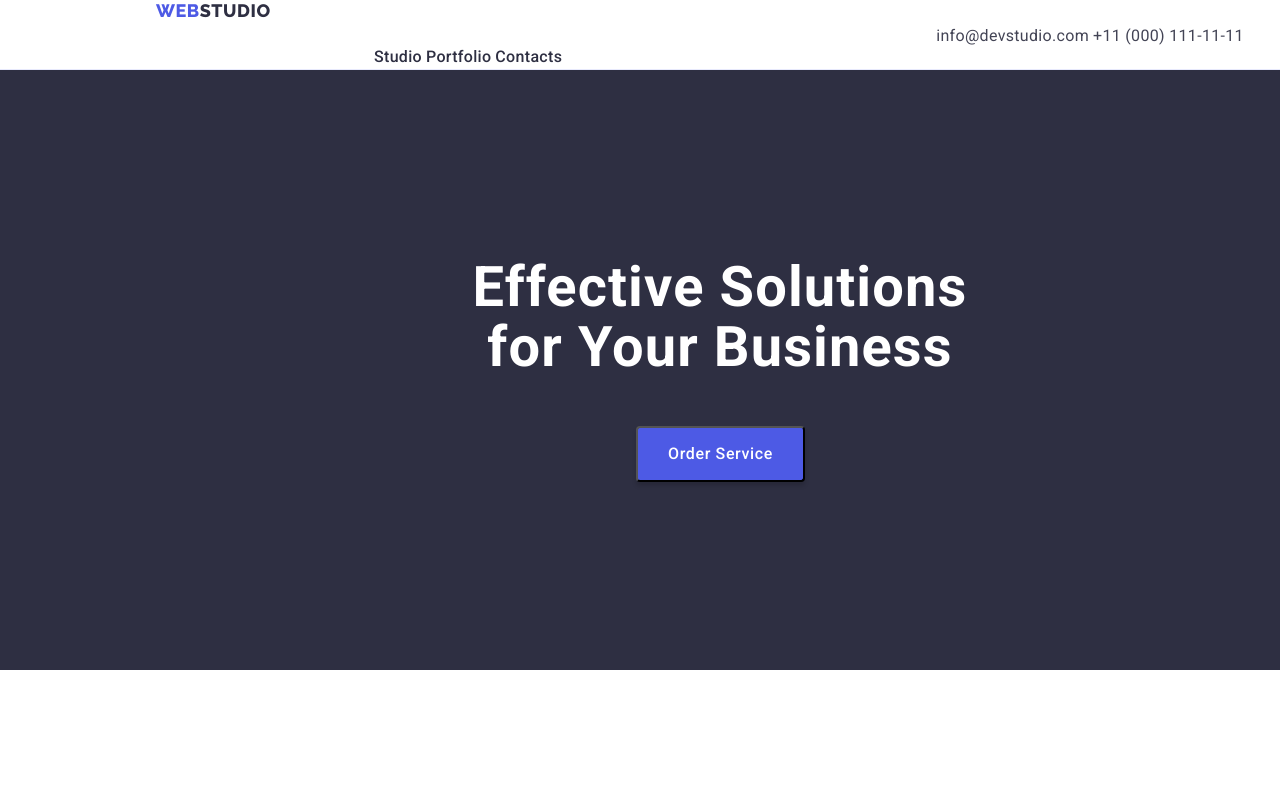
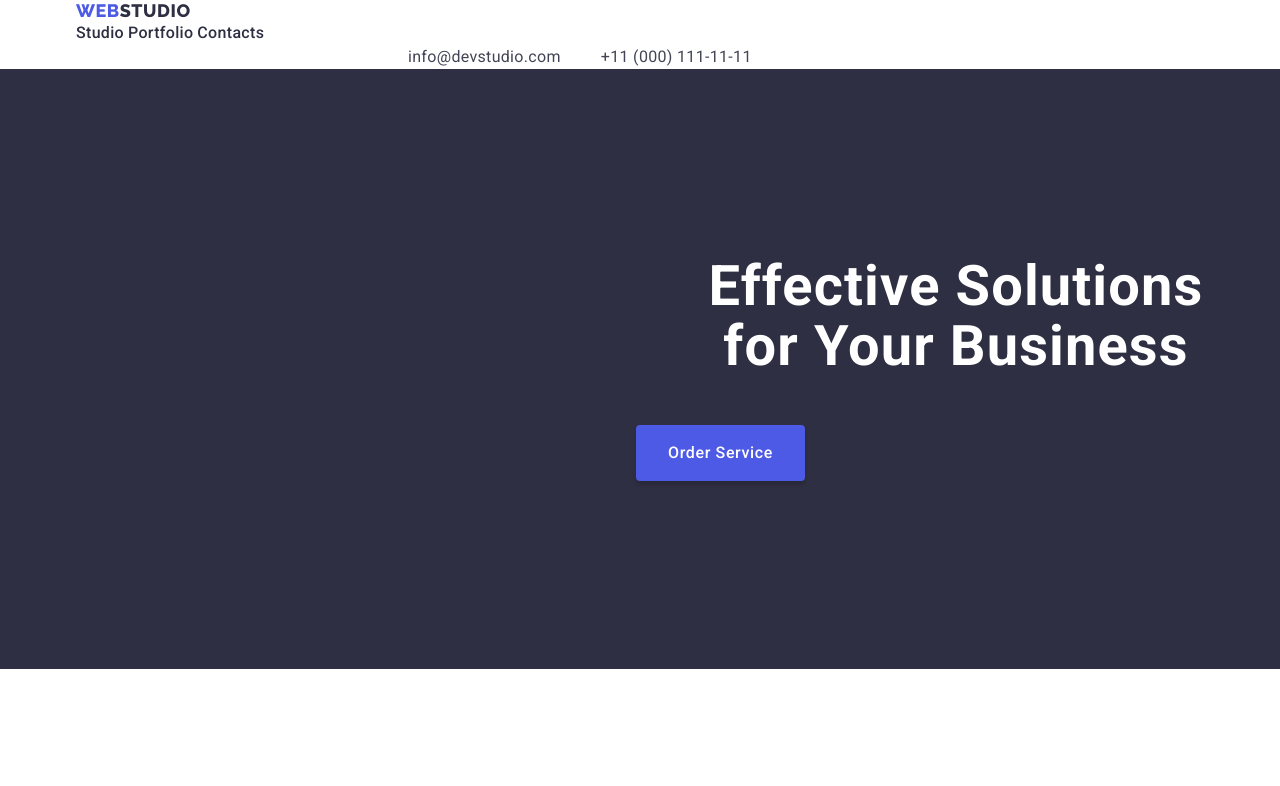
Before and after one commit to sergeysheva32/goit-markup-hw-03, a plain HTML site: page index.html in a window 1280 px wide. Shown: the top 786 px of the page. Drawn offline with nearby package versions, Linux system fonts and the light colour scheme.

Commit message:
Update styles.css

```diff
--- a/css/styles.css
+++ b/css/styles.css
@@ -29,22 +29,25 @@ address li {
   flex-direction: row;
 }
 
-.container {
-  display: flex;
-  box-sizing: border-box;
+.hed {
   border-bottom: 1px solid #e7e9fc;
+  padding-top: 24px;
+  padding-bottom: 24px;
 }
 
-.container .logo {
-  padding: 24px 0 0 156px;
-  margin: 0;
-  text-align: center;
+.main-hed {
+  display: flex;
 }
 
-.container .list {
-  padding: 24px 0 0 374px;
-  margin: 0;
-  text-align: center;
+.container {
+  width: 1158px;
+  margin: 0 auto;
+  padding: 0 15px;
+}
+
+.logo-hed {
+  display: flex;
+  align-items: center;
 }
 
 .logo {
@@ -69,12 +72,18 @@ address li {
   list-style: none;
 }
 
+.hed .list {
+  display: flex;
+  gap: 40px;
+}
+
 .list-menu {
   font-weight: 500;
   font-size: 16px;
   line-height: 1.5;
   letter-spacing: 0.02em;
   color: var(--color-darkgrey);
+  padding: 24px 0;
 }
 
 .list-menu:hover,
@@ -134,7 +143,7 @@ address li {
 
 .hero {
   background-color: var(--color-darkgrey);
-  padding: 0;
+  padding: 188px 0 0 0;
   margin: 0;
   width: 1440px;
   height: 600px;
@@ -148,7 +157,7 @@ address li {
   color: var(--color-white);
   line-height: 1.07;
   margin: 0;
-  padding-top: 188px;
+  padding-left: 472px;
 }
 
 .header-two {
@@ -196,6 +205,7 @@ address li {
 img {
   margin: 0;
   padding: 0;
+  display: block;
 }
 
 /*section 4 */
@@ -252,12 +262,17 @@ img {
   color: var(--color-white);
   cursor: pointer;
   padding: 0;
-  margin: 48px 635px 188px 636px;
-  width: 169px;
+  margin-top: 48px;
+  margin-right: 635px;
+  margin-bottom: 188px;
+  margin-left: 636px;
+  min-width: 169px;
   height: 56px;
+  border: none;
   box-shadow: 0px 4px 4px rgba(0, 0, 0, 0.15);
   border-radius: 4px;
   gap: 10px;
+  display: block;
 }
 
 .button:hover,
@@ -280,6 +295,12 @@ img {
 
 .text-add {
   font-style: normal;
+  padding-left: 332px;
+}
+
+.text-add .list {
+  display: flex;
+  gap: 40px;
 }
 
 .list-contacts {
@@ -350,6 +371,7 @@ footer a {
   letter-spacing: 0.03em;
   text-transform: uppercase;
   color: var(--color-blue);
+  margin-right: 76px;
 }
 
 .part-logo {
```
